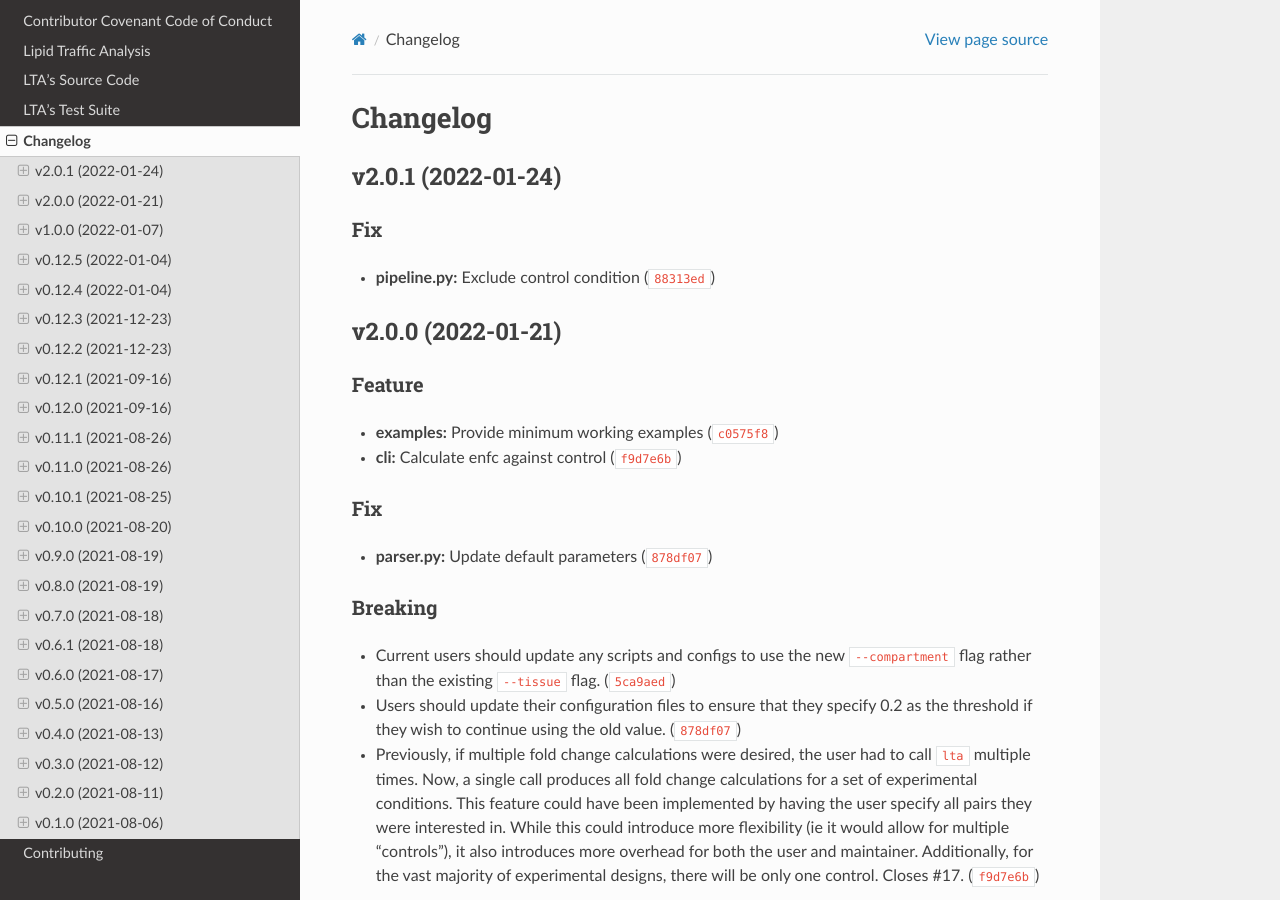
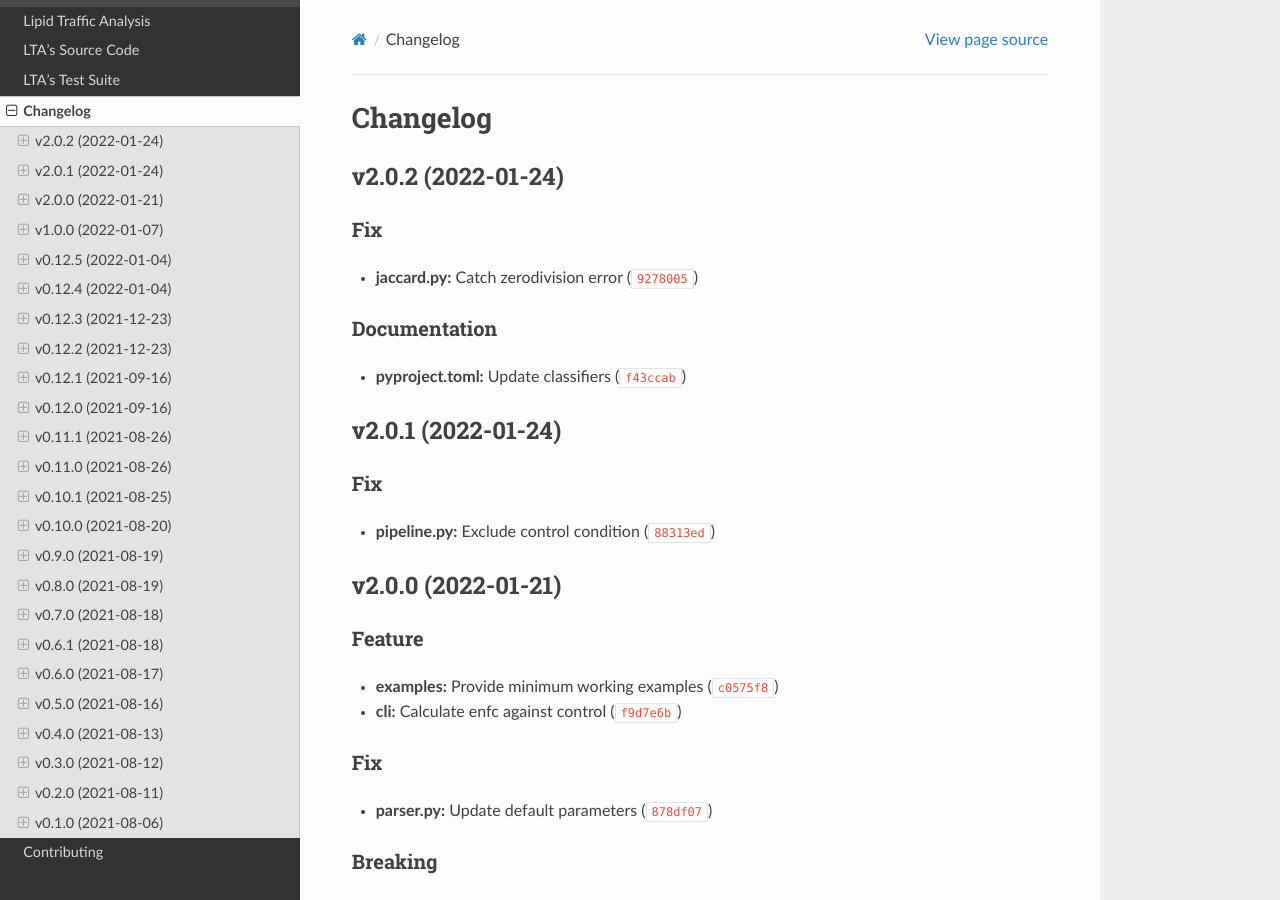
Before and after one commit to IMS-Bio2Core-Facility/lta, a Sphinx documentation site: the page built from docs/changelog.md, in a window 1280 px wide and 900 px high. Built offline with Sphinx 7.4.7 and the Read the Docs theme 2.0.0, drawn with Linux system fonts in a browser that asks for light colours.

Commit message:
2.0.2
Automatically generated by python-semantic-release

```diff
--- a/CHANGELOG.md
+++ b/CHANGELOG.md
@@ -1,6 +1,13 @@
 # Changelog
 
 <!--next-version-placeholder-->
+
+## v2.0.2 (2022-01-24)
+### Fix
+* **jaccard.py:** Catch zerodivision error ([`9278005`](https://github.com/IMS-Bio2Core-Facility/lta/commit/92780057c9283eb81fb71be967786ebd38a4540f))
+
+### Documentation
+* **pyproject.toml:** Update classifiers ([`f43ccab`](https://github.com/IMS-Bio2Core-Facility/lta/commit/f43ccaba5d71132f27b085e673ab4319bbcb4e3e))
 
 ## v2.0.1 (2022-01-24)
 ### Fix
--- a/docs/conf.py
+++ b/docs/conf.py
@@ -12,7 +12,7 @@ sys.path.insert(0, os.path.abspath("../lta/"))
 project = "LTA"
 author = "Ryan B Patterson-Cross"
 copyright = "2021, IMS-MRL Bioinformatics and Biostatistic Core"
-version = "2.0.1"
+version = "2.0.2"
 extensions = [
     "sphinx_rtd_theme",
     "sphinx.ext.autodoc",
--- a/lta/__init__.py
+++ b/lta/__init__.py
@@ -7,4 +7,4 @@ __version__ : str
     The version number,
     specified in the form 'major.minor.patch'
 """
-__version__ = "2.0.1"
+__version__ = "2.0.2"
--- a/pyproject.toml
+++ b/pyproject.toml
@@ -1,6 +1,6 @@
 [tool.poetry]
 name = "LipidTA"
-version = "2.0.1"
+version = "2.0.2"
 packages=[{include = "lta"}]
 description = "Lipid Traffic Analysis"
 license = "MIT"
```
